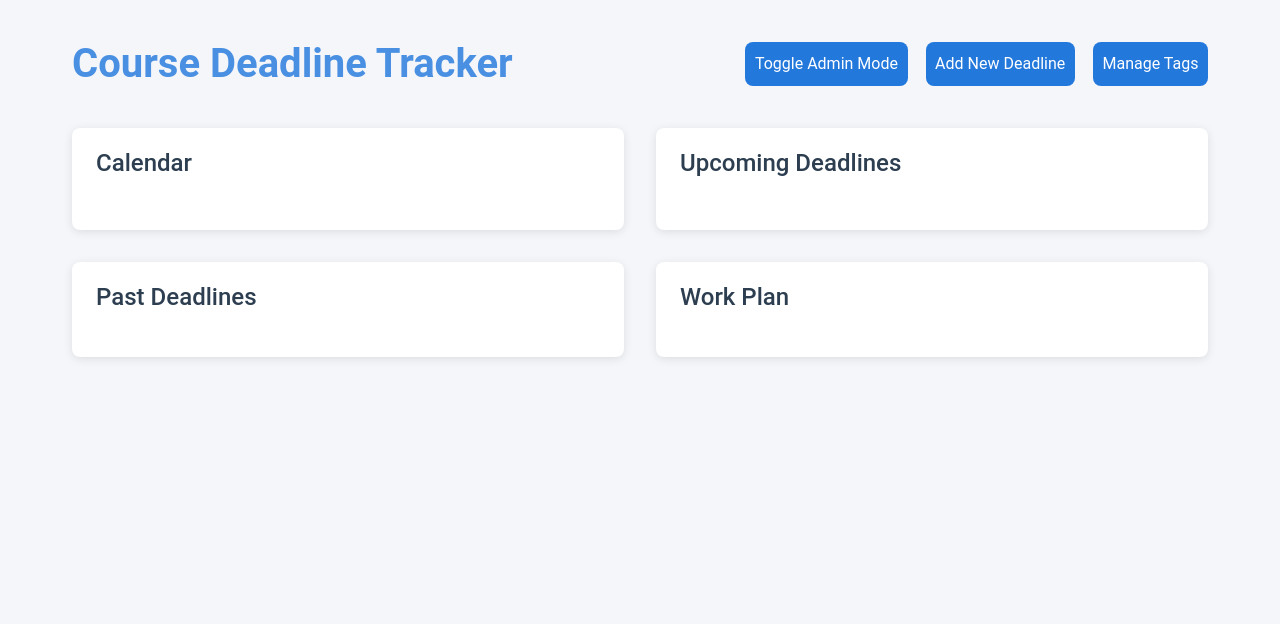
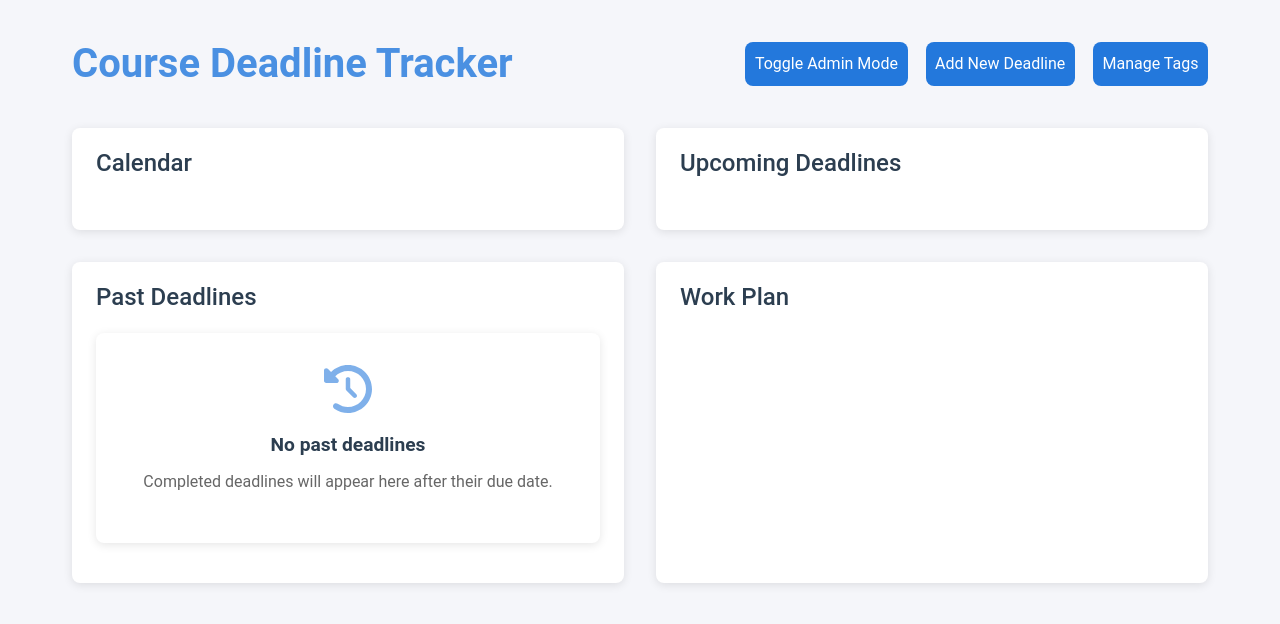
Before and after one commit to FeudeyTF/DeadlinesOrganizer, a React (Create React App) app in the folder react/: page / in a window 1280 px wide. Shown: the top 624 px of the page. Built offline with nearby package versions, Linux system fonts and the light colour scheme.

Commit message:
Warning Messages

```diff
--- /dev/null
+++ b/react/src/common/components/WarningMessage.tsx
@@ -0,0 +1,19 @@
+import { IconName } from "@fortawesome/fontawesome-svg-core";
+import { FontAwesomeIcon } from "@fortawesome/react-fontawesome";
+
+type WarningMessageProps = {
+  icon: IconName;
+  name: string;
+  description: string;
+};
+
+export function WarningMessage(props: WarningMessageProps) {
+  const { icon, name, description } = props;
+  return (
+    <div className="warning-message">
+      <FontAwesomeIcon className="icon" icon={["fas", icon]} />
+      <h3>{name}</h3>
+      <p>{description}</p>
+    </div>
+  );
+}
--- a/react/src/common/modals/ManageTagsModal.tsx
+++ b/react/src/common/modals/ManageTagsModal.tsx
@@ -2,6 +2,7 @@ import { useState } from "react";
 import { Tag } from "../types";
 import { Button } from "../components/Button";
 import { TagField } from "../components/TagField";
+import { WarningMessage } from "../components/WarningMessage";
 
 type ManageTagsModalProps = {
   onTagDelete: (tag: Tag) => void;
@@ -32,9 +33,15 @@ export function ManageTagsModal(props: ManageTagsModalProps) {
   return (
     <>
       <div className="tags-list">
-        {tags.map((tag) => (
-          <TagField tag={tag} onTagDelete={onTagDelete} />
-        ))}
+        {tags.length > 0 ? (
+          tags.map((tag) => <TagField tag={tag} onTagDelete={onTagDelete} />)
+        ) : (
+          <WarningMessage
+            icon="tags"
+            name="No tags created yet"
+            description="Create your first tag using the form below to start organizing your deadlines."
+          />
+        )}
       </div>
       <form onSubmit={handleSubmit} className="modal-form">
         <div className="form-group">
--- a/react/src/pages/MainPage.tsx
+++ b/react/src/pages/MainPage.tsx
@@ -9,6 +9,7 @@ import { useState } from "react";
 import { Modal } from "../common/components/Modal";
 import { TagsManager } from "../common/managers/TagsManager";
 import { ManageTagsModal } from "../common/modals/ManageTagsModal";
+import { WarningMessage } from "../common/components/WarningMessage";
 
 const deadlineManager = new DeadlineManager();
 const tagsManager = new TagsManager();
@@ -106,7 +107,13 @@ export default function MainPage() {
             ))}
           </div>
         </Section>
-        <Section title="Past Deadlines" />
+        <Section title="Past Deadlines">
+          <WarningMessage
+            icon="clock-rotate-left"
+            name="No past deadlines"
+            description="Completed deadlines will appear here after their due date."
+          />
+        </Section>
         <Section title="Work Plan" />
       </div>
 
--- /dev/null
+++ b/react/src/styles/components/WarningMessage.scss
@@ -0,0 +1,42 @@
+@use "../colors.scss";
+
+.warning-message {
+    text-align: center;
+    padding: 2rem;
+    background: white;
+    border-radius: colors.$border-radius;
+    box-shadow: colors.$shadow;
+    margin: 1rem 0;
+    animation: fadeIn 0.3s ease-in-out;
+
+    .icon {
+        font-size: 3rem;
+        color: colors.$primary;
+        margin-bottom: 1rem;
+        opacity: 0.7;
+    }
+
+    h3 {
+        color: colors.$text;
+        margin-bottom: 0.5rem;
+        font-size: 1.2rem;
+    }
+
+    p {
+        color: #666;
+        margin-bottom: 1rem;
+    }
+}
+
+
+@keyframes fadeIn {
+    from {
+        opacity: 0;
+        transform: translateY(10px);
+    }
+
+    to {
+        opacity: 1;
+        transform: translateY(0);
+    }
+}
--- a/react/src/styles/main.scss
+++ b/react/src/styles/main.scss
@@ -7,6 +7,7 @@
 @include meta.load-css("./components/ProgressBar.scss");
 @include meta.load-css("./components/Modal.scss");
 @include meta.load-css("./components/TagField.scss");
+@include meta.load-css("./components/WarningMessage.scss");
 
 /* Modals */
 @include meta.load-css("./modals/AddDeadlineModal.scss");
```
